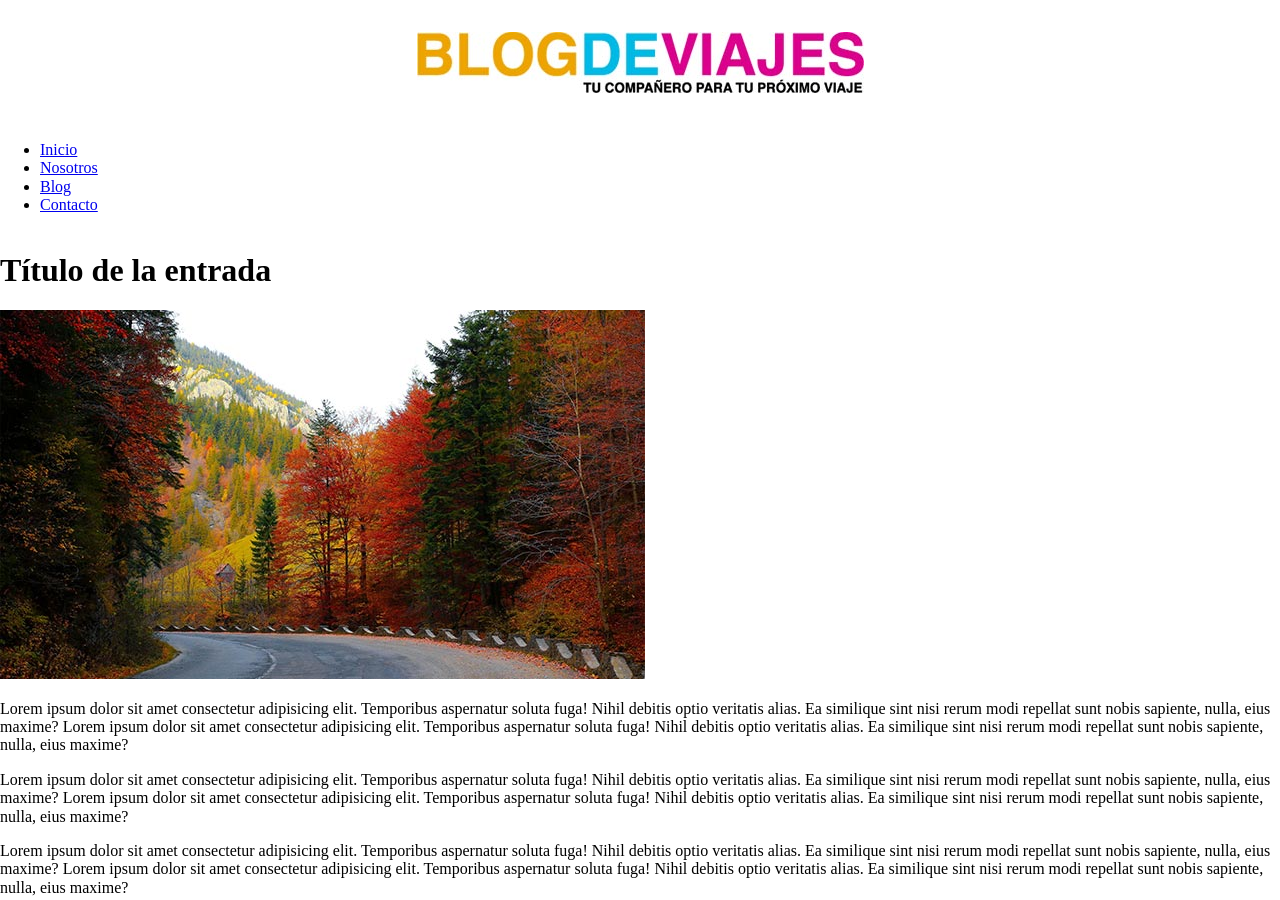
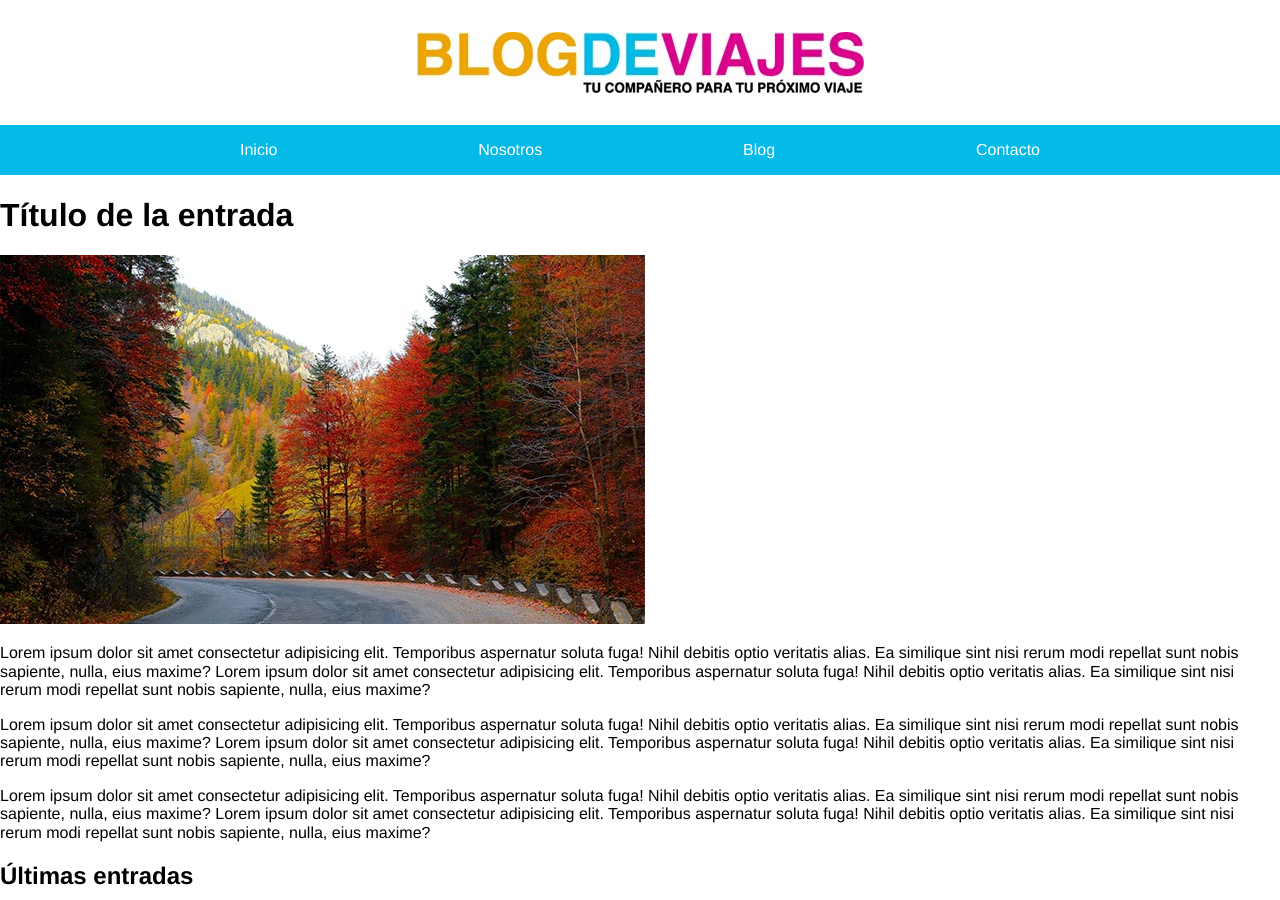
Before and after one commit to developaul/holygraildesign-flexbox, a website: page index.html in a window 1280 px wide. Shown: the top 900 px of the page. Drawn offline with nearby package versions, Linux system fonts and the light colour scheme.

Commit message:
finished navegación

```diff
--- a/scss/_custom.scss
+++ b/scss/_custom.scss
@@ -11,12 +11,17 @@ html {
 body {
     display: flex;
     flex-direction: column;
+    font-family: Helvetica, Arial, sans-serif;
 }
 
 img {
     max-width: 100%;
 }
 
+a {
+    color: $white;
+    text-decoration: none;
+}
 
 /* Header */
 .encabezado-sitio {
@@ -24,3 +29,28 @@ img {
     display: flex;
     justify-content: center;
 }
+
+
+/* Navegación */
+.navegacion {
+    background-color: $firstColor;
+
+    ul {
+        list-style: none;
+        padding-left: 0;
+        margin: 0 auto;
+        display: flex;
+        flex-direction: column;
+        max-width: 800px;
+
+        @include tablet {
+            flex-direction: row;
+            justify-content: space-between;
+        }
+
+        li {
+            text-align: center;
+            padding: 1rem 0;
+        }
+    }
+}
--- a/scss/_variables.scss
+++ b/scss/_variables.scss
@@ -2,6 +2,7 @@
 $firstColor: #05BAE6;
 $secondColor: #E5E5E5;
 $thirdColor: #DB008D;
+$white: #FFFFFF;
 
 // Media Queries
 $telefone: 480px;
```
Also changed, not shown: css/app.css.
